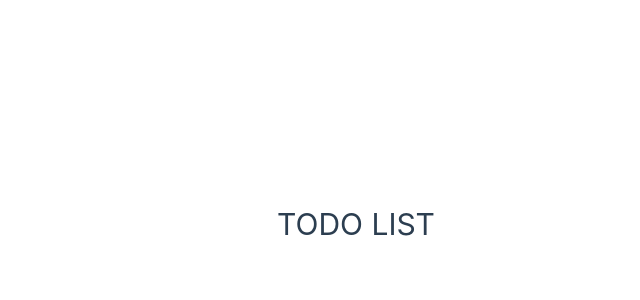
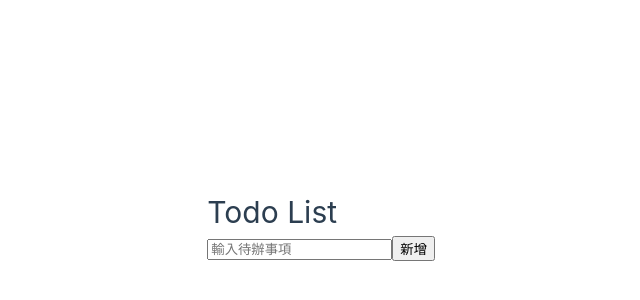
Before and after one commit to Tail42/TODO-list-demo, a Vue app: page / in a window 1280 px wide. Shown: the part 176-476 px from the top of the page, without its empty margins (205-845 px from the left). Built offline with nearby package versions, Linux system fonts and the light colour scheme.

Commit message:
daily update

```diff
--- a/src/App.vue
+++ b/src/App.vue
@@ -1,8 +1,7 @@
 <script setup>
-import TodoItem from './components/TodoItem.vue';
+import TodoItem from './components/TodoList.vue';
 </script>
 
 <template>
-  <h1>TODO LIST</h1>
   <TodoItem></TodoItem>
 </template>
--- a/src/components/TodoItem.vue
+++ b/src/components/TodoItem.vue
@@ -1,3 +1,25 @@
+<template>
+    <li class="todo-item">
+        <input
+            type="checkbox"
+            v-model="todo.completed"
+        >
+        <span :class="{ completed: todo.completed }">{{ todo.text }}</span>
+        <button @click="emit('remove', 'index')">刪除</button>
+    </li>
+</template>
+
 <script setup>
-    console.log("hello here")
+defineProps({
+    todo:{
+        type:Object,
+        required: true
+    },
+    index: {
+        type: Number,
+        required: true
+    }
+})
+
+const emit = defineEmits(['remove'])
 </script>
--- /dev/null
+++ b/src/components/TodoList.vue
@@ -0,0 +1,59 @@
+<template>
+    <div class="todo-container">
+        <h1>Todo List</h1>
+        <div class="input-section">
+            <input
+                v-model="newTodo"
+                placeholder="輸入待辦事項"
+                @keyup.enter="addTodo"
+            >
+            <button @click="addTodo">新增</button>
+        </div>
+
+        <ul class="todo-list">
+            <TodoItem
+                v-for="(todo, index) in todos"
+                :key="index"
+                :todo="todo"
+                :index="index"
+                @remove="removeTodo"
+            />
+        </ul>
+    </div>
+</template>
+
+
+<script setup>
+import { compile, ref } from 'vue';
+import TodoItem from './TodoItem.vue';
+
+const newTodo = ref('')
+const todos = ref([])
+
+const addTodo = () => {
+    if (newTodo.value.trim()) {
+        todos.value.push({
+            text: newTodo.value,
+            completed: false
+        })
+        newTodo.value = ''
+    }
+}
+
+const removeTodo = (index) => {
+    todos.value.splice(index, 1)
+}
+</script>
+
+<style>
+.rectangle {
+    color: blueviolet;
+    background-color: azure;
+    width: 100px;
+    height: 200px;
+    text-align: center;
+    display: flex;
+    justify-content: center;
+    align-items: center;
+}
+</style>
```
